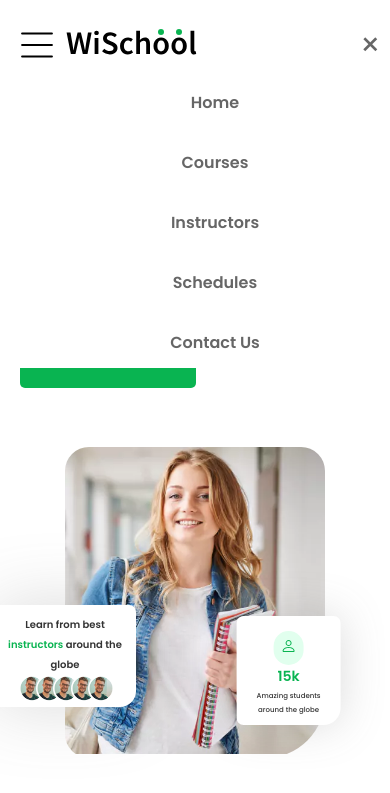
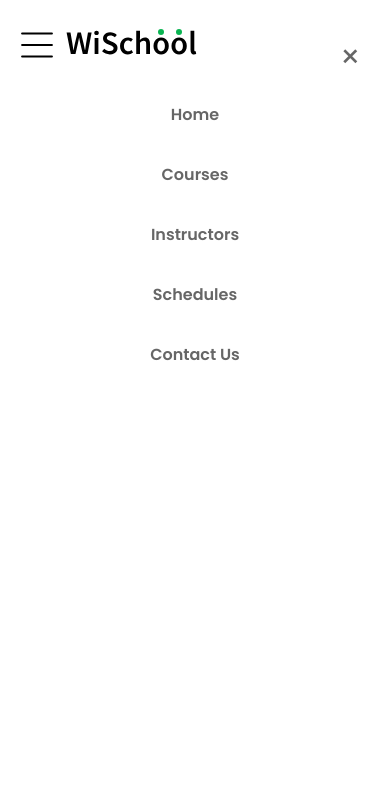
Before and after one commit to sergey-vorobei/wischool, a website built with Parcel: page src/index.html in a window 390 px wide. Both pictures are taken after a click on the picture 37 px from the left and 44 px from the top of the page. Shown: the top 793 px of the page. Built offline with nearby package versions, Linux system fonts and the light colour scheme; files whose address does not match are found by name.

Commit message:
fixed mobile nav and categories

```diff
--- a/src/scripts/main.js
+++ b/src/scripts/main.js
@@ -49,7 +49,6 @@ navItems.forEach(function(item) {
 });
 
 // Categories hover
-
 const categories = document.querySelectorAll('.categories__card');
 
 categories.forEach(el => {
--- a/src/styles/blocks/header.scss
+++ b/src/styles/blocks/header.scss
@@ -10,16 +10,16 @@
   }
 
   &__nav {
-    position: unset;
     transition: transform 300ms;
 
+
     @include onTablet {
-      transform: translateY(-100%);
       padding-top: 80px;
       justify-content: start;
+      transform: translateY(-100%);
 
       &--active {
-        transform: translateY(35%);
+        transform: translateY(0);
       }
     }
 
@@ -45,7 +45,7 @@
     display: none;
     width: 34px;
     margin-right: 12px;
-    z-index: 1;
+    z-index: 10;
 
     @include onTablet {
       display: block;
@@ -83,6 +83,6 @@
 
 .logo {
   @include onTablet {
-    z-index: 1;
+    z-index: 10;
   }
 }
--- a/src/styles/blocks/nav.scss
+++ b/src/styles/blocks/nav.scss
@@ -5,15 +5,20 @@
   justify-content: center;
 
   @include onTablet {
-    position: absolute;
-    height: max-content;
-    width: 100%;
+    position: fixed;
+    top: 0;
+    right: 0;
+    left: 0;
+    bottom: 0;
+    overflow: hidden;
+    z-index: 9;
     &__list {
       flex-direction: column;
     }
   }
 
   &__cross {
+    z-index:10;
     @include onTablet {
       &::after {
         content: "\00d7";
```
